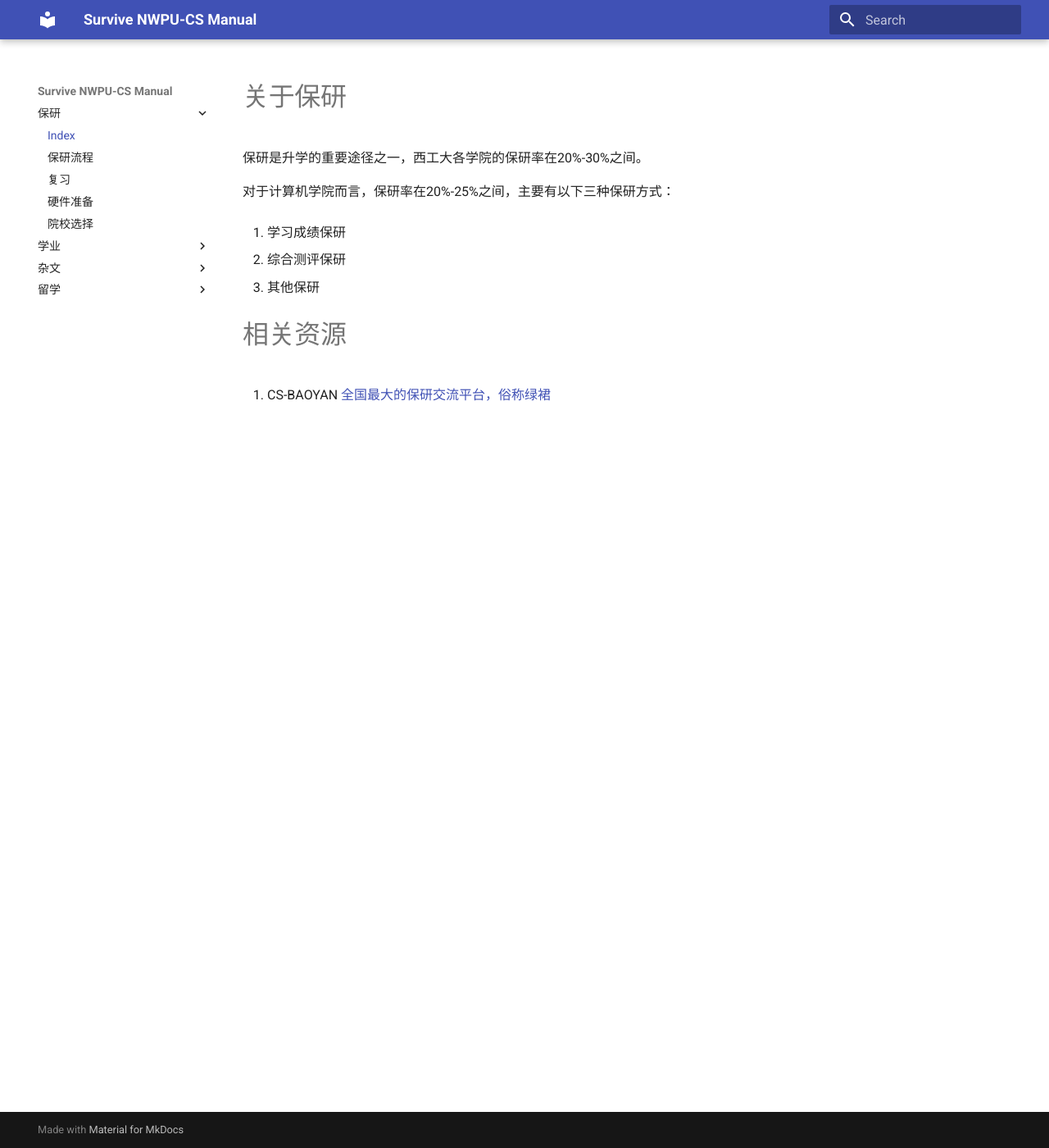
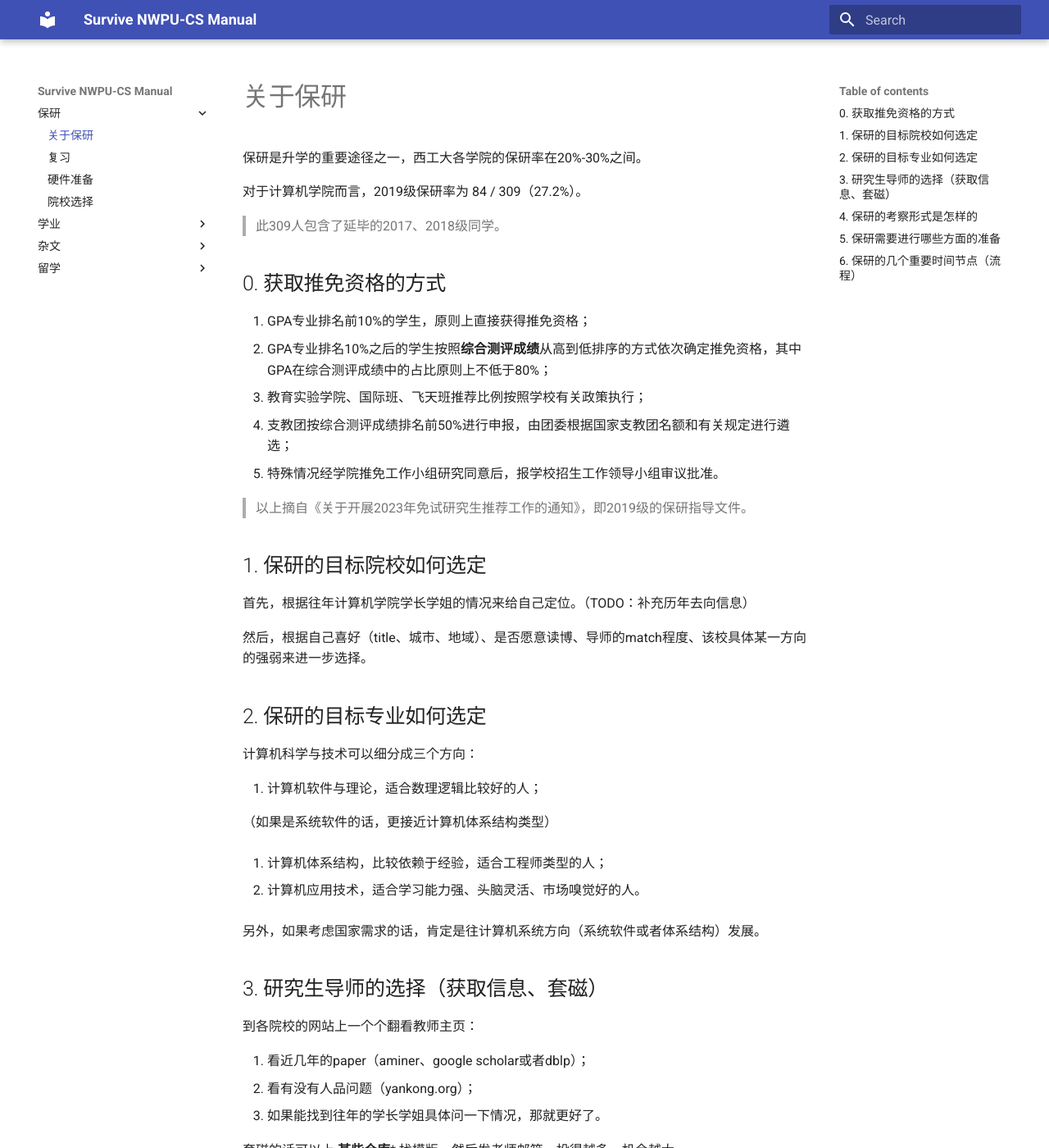
Before and after one commit to npu-cs/SurviveNWPU-CSManual, an MkDocs documentation site: the page built from docs/保研/README.md, in a window 1280 px wide and 1400 px high. Shown: the whole window at 82% size. Built offline with MkDocs 1.6.1 and Material for MkDocs 9.7.7, drawn with Linux system fonts in a browser that asks for light colours; some of the changed text lies outside the part shown.

Commit message:
add 保研相关内容

```diff
--- a/docs/保研/README.md
+++ b/docs/保研/README.md
@@ -1,21 +1,102 @@
-<!--
- * @Date: 2022-08-09 11:05:02
- * @LastEditors: Juan Jiang
- * @LastEditTime: 2022-09-27 00:28:37
- * @FilePath: \SurviveNWPU-CSManual\保研\README.md
--->
 # 关于保研
 
 保研是升学的重要途径之一，西工大各学院的保研率在20%-30%之间。
 
-对于计算机学院而言，保研率在20%-25%之间，主要有以下三种保研方式：
+对于计算机学院而言，2019级保研率为 84 / 309（27.2%）。
 
-1. 学习成绩保研
+> 此309人包含了延毕的2017、2018级同学。
 
-2. 综合测评保研
 
-3. 其他保研
 
-# 相关资源
+## 0. 获取推免资格的方式
 
-1. CS-BAOYAN [全国最大的保研交流平台，俗称绿裙](https://github.com/richardodliu/CS-BAOYAN)
+1. GPA专业排名前10%的学生，原则上直接获得推免资格；
+2. GPA专业排名10%之后的学生按照**综合测评成绩**从高到低排序的方式依次确定推免资格，其中GPA在综合测评成绩中的占比原则上不低于80%；
+3. 教育实验学院、国际班、飞天班推荐比例按照学校有关政策执行；
+4. 支教团按综合测评成绩排名前50%进行申报，由团委根据国家支教团名额和有关规定进行遴选；
+5. 特殊情况经学院推免工作小组研究同意后，报学校招生工作领导小组审议批准。
+
+> 以上摘自《关于开展2023年免试研究生推荐工作的通知》，即2019级的保研指导文件。
+
+
+
+## 1. 保研的目标院校如何选定
+
+首先，根据往年计算机学院学长学姐的情况来给自己定位。（TODO：补充历年去向信息）
+
+然后，根据自己喜好（title、城市、地域）、是否愿意读博、导师的match程度、该校具体某一方向的强弱来进一步选择。
+
+
+
+## 2. 保研的目标专业如何选定
+
+计算机科学与技术可以细分成三个方向：
+
+1. 计算机软件与理论，适合数理逻辑比较好的人；
+
+   （如果是系统软件的话，更接近计算机体系结构类型）
+
+2. 计算机体系结构，比较依赖于经验，适合工程师类型的人；
+
+3. 计算机应用技术，适合学习能力强、头脑灵活、市场嗅觉好的人。
+
+另外，如果考虑国家需求的话，肯定是往计算机系统方向（系统软件或者体系结构）发展。
+
+
+
+## 3. 研究生导师的选择（获取信息、套磁）
+
+到各院校的网站上一个个翻看教师主页：
+
+1. 看近几年的paper（aminer、google scholar或者dblp）；
+2. 看有没有人品问题（yankong.org）；
+3. 如果能找到往年的学长学姐具体问一下情况，那就更好了。
+
+套磁的话可以上  **某些仓库***  找模版，然后发老师邮箱。投得越多，机会越大。
+
+
+
+## 4. 保研的考察形式是怎样的
+
+每个学校不一样。例如：
+
+- 北京大学计算机学院的夏令营只有面试；
+
+- 清华大学计算机系有机试和面试，且机试难度大；
+
+- 浙江大学计算机学院的夏令营只面向直博，会要求完成一些项目；
+
+- 南京大学计算机系的夏令营有笔试（上机做专业课的选择题）和面试。
+
+可以上知乎或者  **某些仓库***  找找看有没有自己目标院校的经验贴。
+
+
+
+## 5. 保研需要进行哪些方面的准备
+
+寒假就可以开始准备了：
+
+1. 如果对算法没信心，可以刷leetcode或者牛客网的算法题，熟能生巧；
+2. 简历上写的项目经历要熟悉一下，不要卡壳；
+3. 专业课可以有针对性地复习（比如想走体系结构就复习计组，想走ai就复习概率论、机器学习等等）。
+
+（TODO：补充具体的准备方法和技巧）
+
+
+
+## 6. 保研的几个重要时间节点（流程）
+
+套磁阶段：1-5月份（保研没正式开始，试试水，提前联系老师）；
+
+夏令营阶段：6月报名-7月底（竞争激烈，入营后进行机试面试；可能直接上岸了，或者拿到老师的口头offer）；
+
+预推免阶段：8月中旬-9月底（相当于是第二次夏令营；不能着急，稳住心态，要相信offer一般越晚的越好）；
+
+“九推”阶段：9.28推免系统开放后（如果之前已经上岸了，就只要填系统就好了）。
+
+
+
+ **某些仓库***  ：
+
+1. https://github.com/Alpha-Yang/CS-BAOYAN-2022；这里面有很多有用的资料，务必加一下里面的QQ群。
+2. https://github.com/yuezih/King-of-Pigeon；这里面有一些文书模版。
```
Also changed, not shown: docs/保研/保研流程.md (deleted, +0 -15 lines).
